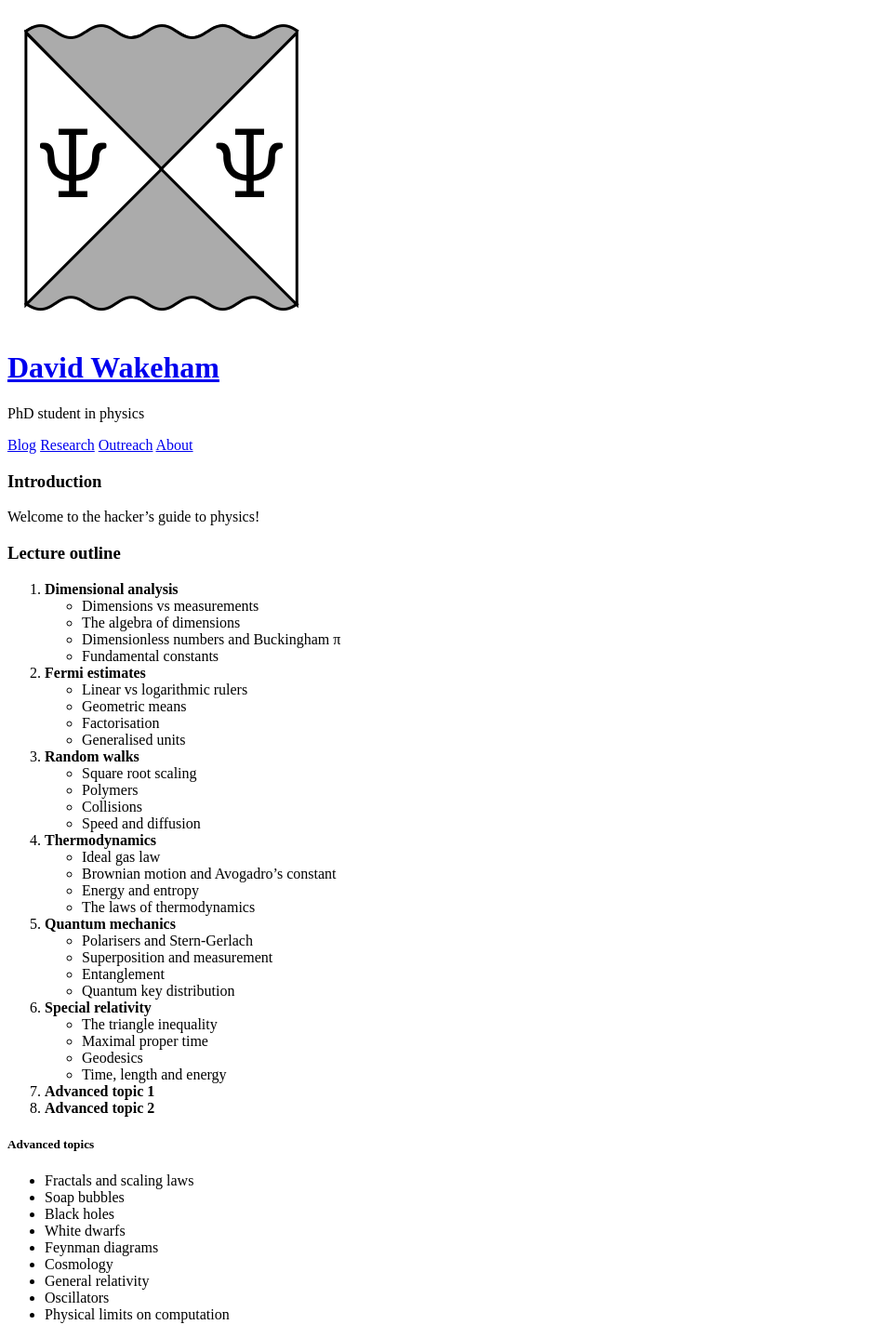
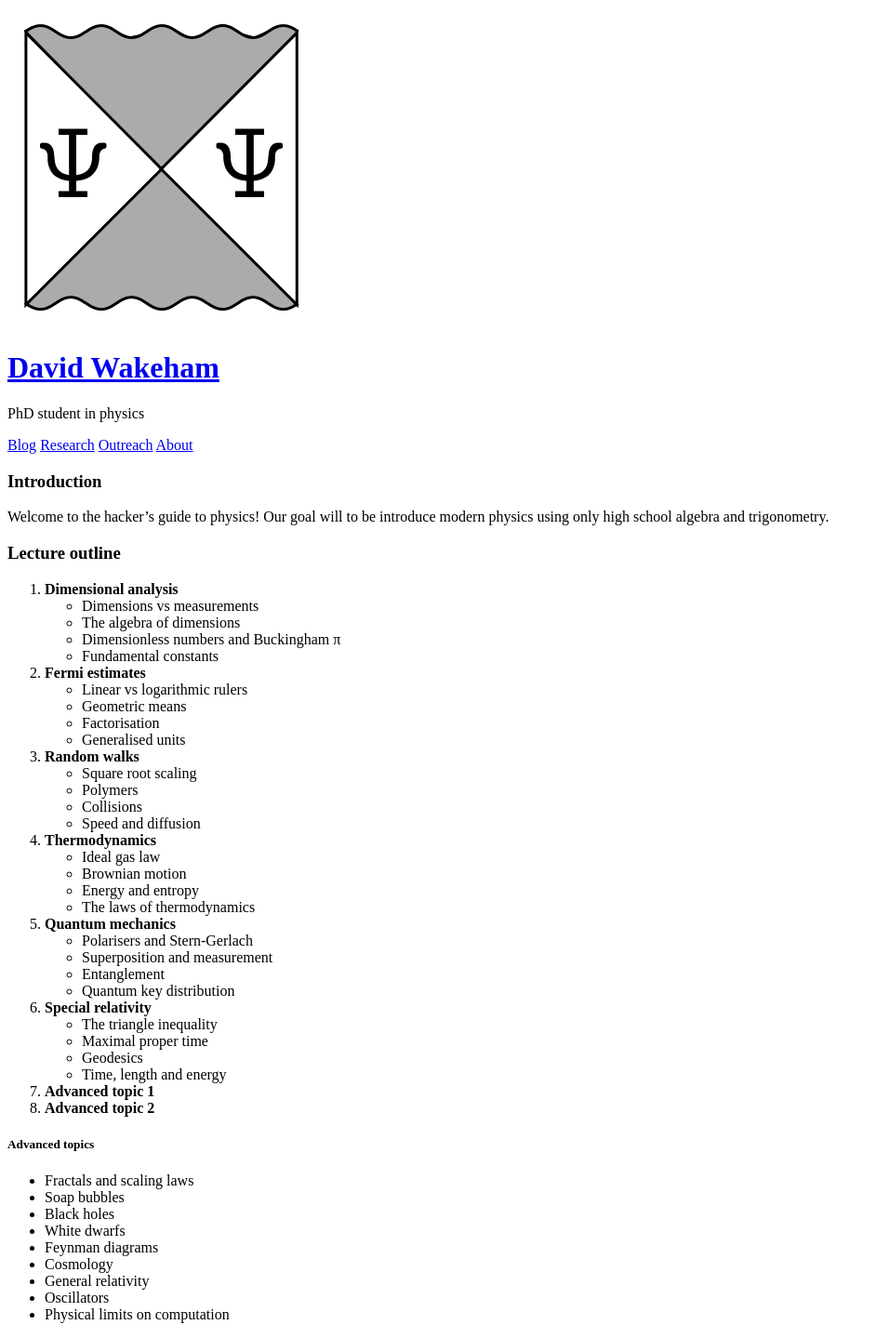
Before and after one commit to hapax/hapax.github.io, a Jekyll site: the page built from assets/hacker.md, in a window 1280 px wide. Shown: the whole page at 93% size, without its empty margins (0-942 px from the left). Built offline with Jekyll 4.4.1, drawn with Linux system fonts in a browser that asks for light colours; our own code applies the rules of GitHub Pages for plain Markdown files; a script that is not in the unit is left out.

Commit message:
Update hacker.md

```diff
--- a/assets/hacker.md
+++ b/assets/hacker.md
@@ -9,7 +9,9 @@ date:  2020-04-30
 
 ### Introduction
 
-Welcome to the hacker’s guide to physics!
+Welcome to the hacker’s guide to physics! Our goal will to be
+introduce modern physics using only high school algebra and
+trigonometry.
 
 ### Lecture outline
 
@@ -30,7 +32,7 @@ Welcome to the hacker’s guide to physics!
 - Speed and diffusion
 4. **Thermodynamics**
 - Ideal gas law
-- Brownian motion and Avogadro's constant
+- Brownian motion
 - Energy and entropy
 - The laws of thermodynamics
 5. **Quantum mechanics**
```
